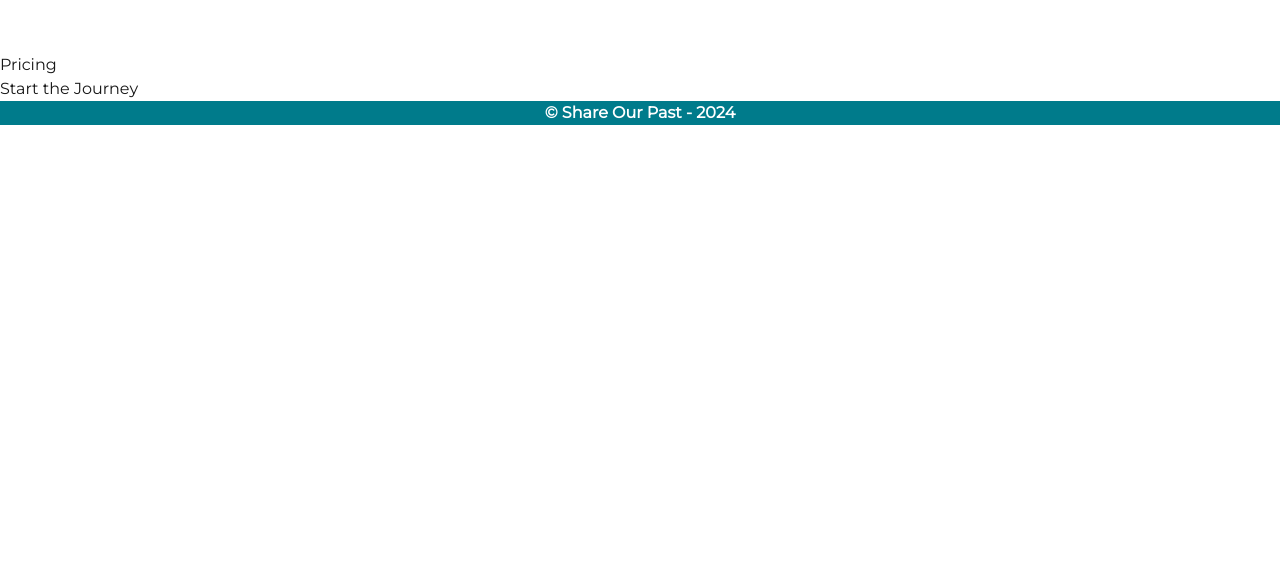
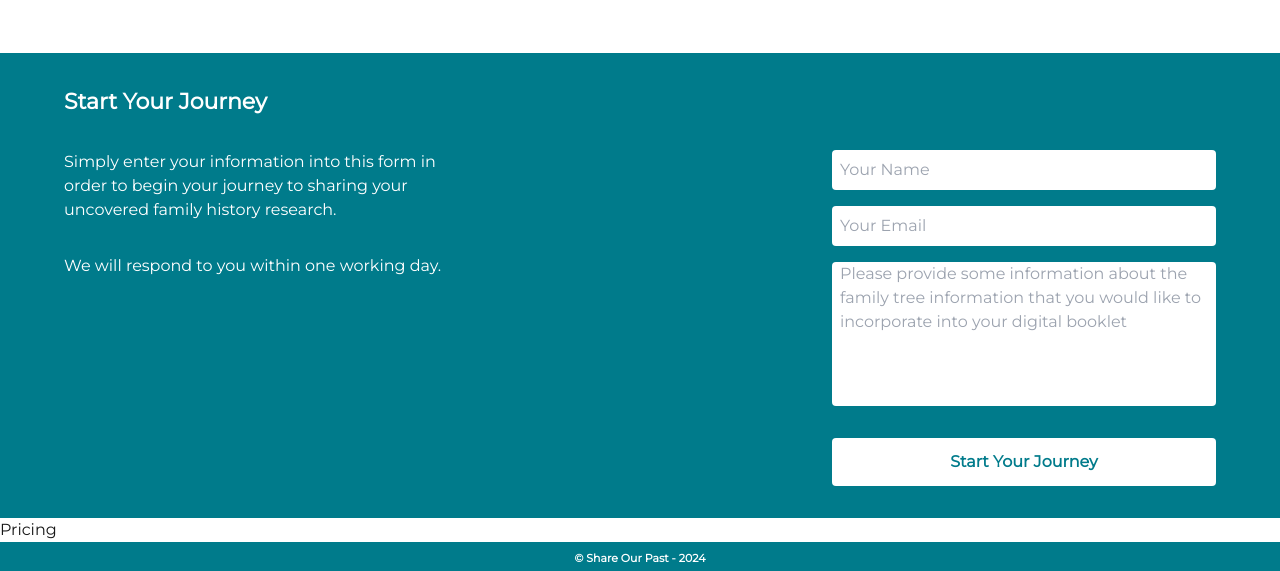
Before and after one commit to markbokeeffe/shareourpast, a Next.js app: page / in a window 1280 px wide. Shown: the part 1397-1968 px from the top of the page. Before the commit the page ends 1522 px from the top, so only its background shows below. Built offline with nearby package versions, Linux system fonts and the light colour scheme.

Commit message:
Contact Form

```diff
--- /dev/null
+++ b/src/app/components/Form/index.tsx
@@ -0,0 +1,49 @@
+"use client"
+import { useState } from 'react';
+
+
+
+export const Form = () => {
+    const [formData, setFormData] = useState({
+        name: "",
+        email: "",
+        information: ""
+    });
+
+    const handleChange = (event: { target: { name: any; value: any; }; }) => {
+        const { name, value } = event.target;
+        setFormData((prevState) => ({ ...prevState, [name]: value }));
+    };
+
+    const handleSubmit = (event: { preventDefault: () => void; }) => {
+        event.preventDefault();
+        console.log(formData);
+      };
+
+	return (
+        <form onSubmit={handleSubmit} className="flex flex-col mt-8">
+            <fieldset className="flex mb-4 justify-center">
+                <input placeholder="Your Name" className="text-[#007b8b] rounded px-2 py-2 w-96" type="text" name="name" onChange={handleChange} value={formData.name} />
+            </fieldset>
+            <fieldset className="flex mb-4 justify-center">
+                <input placeholder="Your Email" className="text-[#007b8b] rounded px-2 py-2 w-96" type="email" name="email" onChange={handleChange} value={formData.email} />
+            </fieldset>
+            <fieldset className="flex justify-center">
+                <textarea
+                    placeholder="Please provide some information about the family tree information that you would like to incorporate into your digital booklet"
+                    className="text-[#007b8b] rounded px-2 resize-none w-96 h-36" rows={6} cols={40} name="information" onChange={handleChange} value={formData.information}>
+                </textarea>
+            </fieldset>
+            <fieldset className="flex justify-center">
+                <input
+                    style={{ fontWeight: 1000 }}
+                    className="rounded  justify-center mt-8 cursor-pointer h-12 px-4 bg-white hover:bg-[#007b8b] text-[#007b8b] hover:text-white hover:border-white hover:border-2 w-96"
+                    type="submit"
+                    value="Start Your Journey"
+                />
+            </fieldset>
+        </form>
+	);
+};
+
+export default Form;
--- a/src/app/page.tsx
+++ b/src/app/page.tsx
@@ -1,6 +1,7 @@
 import clsx from 'clsx';
 import Image from "next/image";
 import Header from './components/Header';
+import Form from './components/Form';
 import { Montserrat } from 'next/font/google';
 
 const montserrat = Montserrat ({
@@ -113,14 +114,21 @@ export default function Home() {
             priority
           />
       </div>
+      <div className="bg-[#007b8b] w-full px-8 lg:px-16 py-8 text-white text-center lg:text-left">
+        <h2 style={{ fontWeight: 1000, fontSize: 22 }}>Start Your Journey</h2>
+        <div className="flex w-full flex-col lg:flex-row justify-between">
+          <div className="mt-8 lg:max-w-96 w-full">
+            <p>Simply enter your information into this form in order to begin your journey to sharing your uncovered family history research.</p>
+            <p className="mt-8">We will respond to you within one working day.</p>
+          </div>
+          <Form />
+        </div>
+      </div>
       <div className="w-full">
         <h2>Pricing</h2>
       </div>
-      <div className="w-full">
-        <h2>Start the Journey</h2>
-      </div>
-      <footer className="bg-[#007b8b] w-full text-white row-start-3 flex gap-6 flex-wrap items-center justify-center">
-        <span style={{ fontWeight: 900 }}> &#169; Share Our Past - 2024</span>
+      <footer className="bg-[#007b8b] w-full text-white row-start-3 flex gap-6 flex-wrap items-center justify-center py-2">
+        <span style={{ fontWeight: 900, fontSize: 11 }}> &#169; Share Our Past - 2024</span>
       </footer>
     </div>
   );
```
